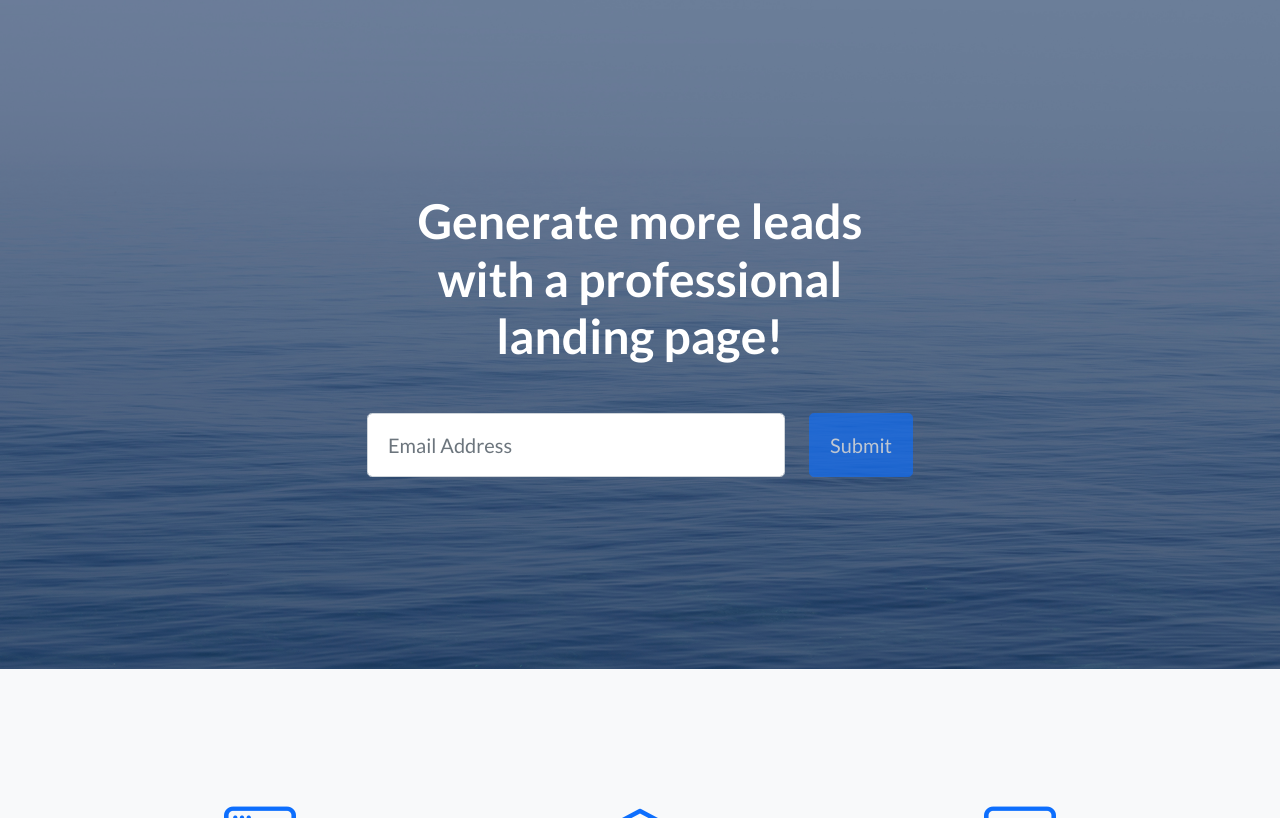
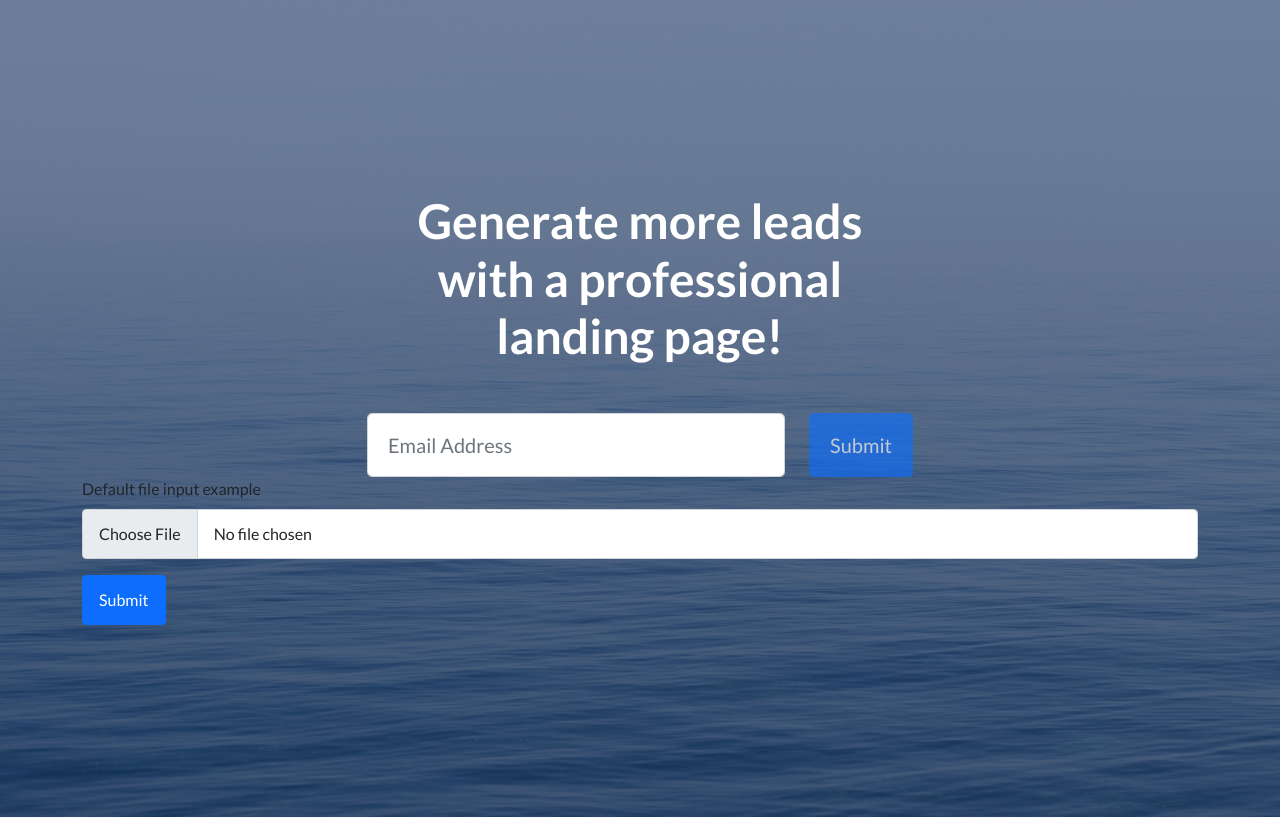
Before and after one commit to ljapkin-roman/slim-fileExchange, a PHP site: page /src/templates/bootstrap-gp/index.html in a window 1280 px wide. Shown: the part 66-884 px from the top of the page. Run offline with PHP 8.4, Linux system fonts and the light colour scheme; some libraries are stand-ins or nearby versions.

Commit message:
add form on html page

```diff
--- a/src/public/index.php
+++ b/src/public/index.php
@@ -10,8 +10,6 @@ $container = new \DI\Container();
 $settings = require __DIR__ . '/../app/settings.php';
 $settings($container);
 AppFactory::setContainer($container);
-
-
 
 
 $container->set('view', function () {
@@ -34,6 +32,10 @@ $app->get('/', function(Request $request, Response $response) {
     return $this->get('view')->render($response, 'bootstrap-gp/index.html', []);
     return $response;
 });
+$app->post('/form-control', function (Request $request, Response $response) {
+    return $this->get('view')->render($response, 'bootstrap-gp/form-control.php', []);
+    return $response;
+});
 
 
 $app->get('/css/style', function (Request $request, Response $response) {
--- /dev/null
+++ b/src/templates/bootstrap-gp/form-control.php
@@ -0,0 +1 @@
+<?php echo "Local mem"; ?>
--- a/src/templates/bootstrap-gp/index.html
+++ b/src/templates/bootstrap-gp/index.html
@@ -69,6 +69,15 @@
                         </div>
                     </div>
                 </div>
+            </div>
+            <div class="container position-relative">
+                <form action="/form-control" method="post">
+                    <div class="mb-3">
+                        <label for="formFile" class="form-label">Default file input example</label>
+                        <input class="form-control" type="file" id="formFile">
+                    </div>
+                    <button type="submit" class="btn btn-primary">Submit</button>
+                </form>
             </div>
         </header>
         <!-- Icons Grid-->
```
